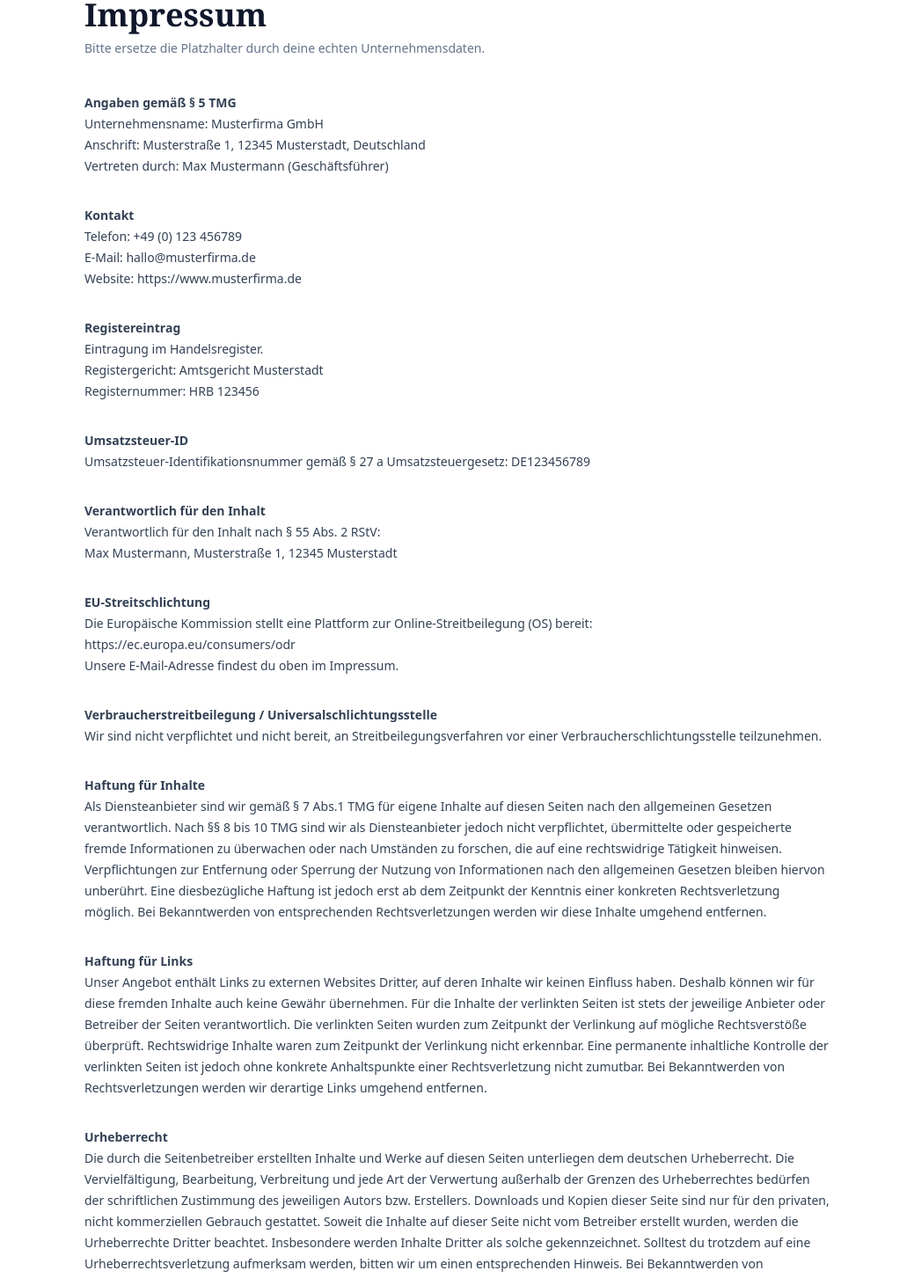
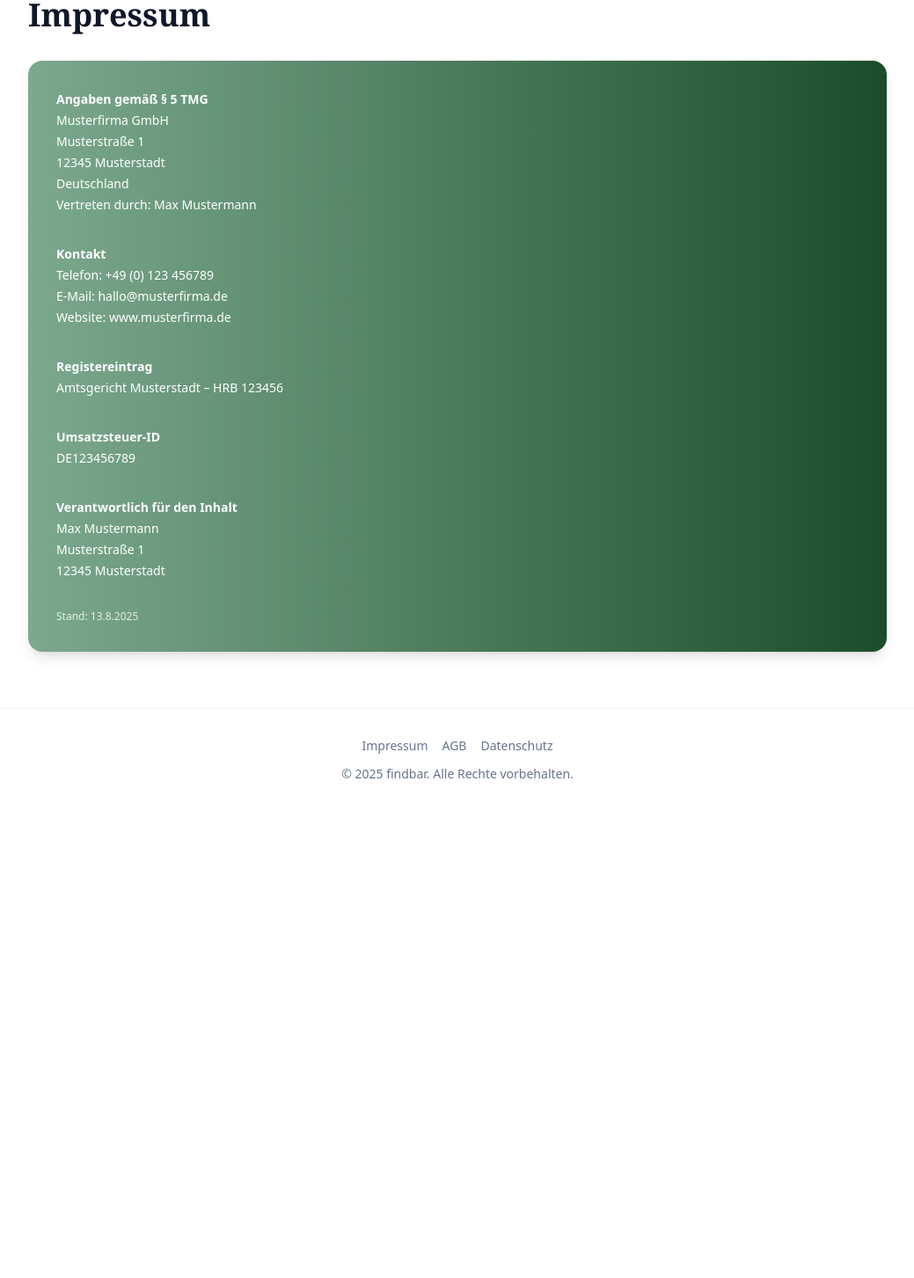
Before and after one commit to lennartnm/findbar_website, a Next.js app: page /impressum in a window 1280 px wide. Shown: the part 140-1593 px from the top of the page at 88% size, without its empty margins (120-1159 px from the left). After the commit the page ends 1062 px from the top, so only its background shows below. Built offline with nearby package versions, Linux system fonts and the light colour scheme.

Commit message:
Update page.tsx

```diff
--- a/src/app/impressum/page.tsx
+++ b/src/app/impressum/page.tsx
@@ -3,13 +3,15 @@
 import React from "react";
 import { Button } from "@/components/ui/button";
 
-/* ---------- Header aus deiner Startseite (leicht angepasst) ---------- */
+const RG600 = "#1b4d2b"; // Racing Green
+const RG300 = "#7ca98e";
+const serifClass = "font-serif";
+
 function Header() {
   return (
     <header className="border-b border-slate-100 bg-white">
       <div className="mx-auto flex max-w-7xl items-center justify-center gap-8 px-6 py-4">
         <nav className="flex flex-wrap gap-6">
-          {/* Verlinkungen zeigen auf die Startseite mit Ankern */}
           <a href="/#blog" className="text-sm" style={{ color: "#334155" }}>
             Blog-Beispiele
           </a>
@@ -33,26 +35,33 @@ function Header() {
   );
 }
 
-/* ---------- Impressum Inhalt (Vorlage) ---------- */
 export default function ImpressumPage() {
   return (
     <div className="bg-white text-slate-900">
       <Header />
 
-      <main className="w-full max-w-4xl mx-auto px-6 py-16">
-        <h1 className="text-3xl md:text-4xl font-serif font-semibold">Impressum</h1>
-        <p className="mt-2 text-sm text-slate-500">
-          Bitte ersetze die Platzhalter durch deine echten Unternehmensdaten.
-        </p>
+      <main className="w-full max-w-5xl mx-auto px-6 py-16">
+        <h1 className={`text-3xl md:text-4xl ${serifClass} font-semibold mb-8`}>
+          Impressum
+        </h1>
 
-        <section className="mt-10 space-y-8 text-sm leading-6 text-slate-700">
+        {/* Grüne Box wie Benefits Section */}
+        <div
+          className="rounded-2xl text-white p-8 shadow-lg"
+          style={{
+            background: `linear-gradient(90deg, ${RG300}, ${RG600})`,
+          }}
+        >
+          <div className="space-y-8 text-sm leading-6">
             <div>
               <h2 className="font-semibold">Angaben gemäß § 5 TMG</h2>
               <p>
-              <span className="font-medium">Unternehmensname:</span> Musterfirma GmbH<br />
-              <span className="font-medium">Anschrift:</span> Musterstraße 1, 12345 Musterstadt, Deutschland<br />
-              <span className="font-medium">Vertreten durch:</span> Max Mustermann (Geschäftsführer)
+                Musterfirma GmbH<br />
+                Musterstraße 1<br />
+                12345 Musterstadt<br />
+                Deutschland
               </p>
+              <p>Vertreten durch: Max Mustermann</p>
             </div>
 
             <div>
@@ -60,108 +69,38 @@ export default function ImpressumPage() {
               <p>
                 Telefon: +49 (0) 123 456789<br />
                 E-Mail: hallo@musterfirma.de<br />
-              Website: https://www.musterfirma.de
+                Website: www.musterfirma.de
               </p>
             </div>
 
             <div>
               <h2 className="font-semibold">Registereintrag</h2>
               <p>
-              Eintragung im Handelsregister.<br />
-              Registergericht: Amtsgericht Musterstadt<br />
-              Registernummer: HRB 123456
+                Amtsgericht Musterstadt – HRB 123456
               </p>
             </div>
 
             <div>
               <h2 className="font-semibold">Umsatzsteuer-ID</h2>
-            <p>
-              Umsatzsteuer-Identifikationsnummer gemäß § 27 a Umsatzsteuergesetz: DE123456789
-            </p>
+              <p>DE123456789</p>
             </div>
 
             <div>
               <h2 className="font-semibold">Verantwortlich für den Inhalt</h2>
               <p>
-              Verantwortlich für den Inhalt nach § 55 Abs. 2 RStV:<br />
-              Max Mustermann, Musterstraße 1, 12345 Musterstadt
+                Max Mustermann<br />
+                Musterstraße 1<br />
+                12345 Musterstadt
               </p>
             </div>
 
-          <div>
-            <h2 className="font-semibold">EU-Streitschlichtung</h2>
-            <p>
-              Die Europäische Kommission stellt eine Plattform zur Online-Streitbeilegung (OS) bereit:
-              <br />
-              https://ec.europa.eu/consumers/odr
-              <br />
-              Unsere E-Mail-Adresse findest du oben im Impressum.
+            <p className="text-xs text-white/80">
+              Stand: {new Date().toLocaleDateString("de-DE")}
             </p>
           </div>
-
-          <div>
-            <h2 className="font-semibold">Verbraucher­streitbeilegung / Universal­schlichtungsstelle</h2>
-            <p>
-              Wir sind nicht verpflichtet und nicht bereit, an Streitbeilegungsverfahren vor einer
-              Verbraucherschlichtungsstelle teilzunehmen.
-            </p>
         </div>
-
-          <div>
-            <h2 className="font-semibold">Haftung für Inhalte</h2>
-            <p>
-              Als Diensteanbieter sind wir gemäß § 7 Abs.1 TMG für eigene Inhalte auf diesen Seiten nach den
-              allgemeinen Gesetzen verantwortlich. Nach §§ 8 bis 10 TMG sind wir als Diensteanbieter jedoch nicht
-              verpflichtet, übermittelte oder gespeicherte fremde Informationen zu überwachen oder nach Umständen zu
-              forschen, die auf eine rechtswidrige Tätigkeit hinweisen. Verpflichtungen zur Entfernung oder Sperrung
-              der Nutzung von Informationen nach den allgemeinen Gesetzen bleiben hiervon unberührt. Eine
-              diesbezügliche Haftung ist jedoch erst ab dem Zeitpunkt der Kenntnis einer konkreten Rechtsverletzung
-              möglich. Bei Bekanntwerden von entsprechenden Rechtsverletzungen werden wir diese Inhalte umgehend
-              entfernen.
-            </p>
-          </div>
-
-          <div>
-            <h2 className="font-semibold">Haftung für Links</h2>
-            <p>
-              Unser Angebot enthält Links zu externen Websites Dritter, auf deren Inhalte wir keinen Einfluss haben.
-              Deshalb können wir für diese fremden Inhalte auch keine Gewähr übernehmen. Für die Inhalte der
-              verlinkten Seiten ist stets der jeweilige Anbieter oder Betreiber der Seiten verantwortlich. Die
-              verlinkten Seiten wurden zum Zeitpunkt der Verlinkung auf mögliche Rechtsverstöße überprüft. Rechtswidrige
-              Inhalte waren zum Zeitpunkt der Verlinkung nicht erkennbar. Eine permanente inhaltliche Kontrolle der
-              verlinkten Seiten ist jedoch ohne konkrete Anhaltspunkte einer Rechtsverletzung nicht zumutbar. Bei
-              Bekanntwerden von Rechtsverletzungen werden wir derartige Links umgehend entfernen.
-            </p>
-          </div>
-
-          <div>
-            <h2 className="font-semibold">Urheberrecht</h2>
-            <p>
-              Die durch die Seitenbetreiber erstellten Inhalte und Werke auf diesen Seiten unterliegen dem deutschen
-              Urheberrecht. Die Vervielfältigung, Bearbeitung, Verbreitung und jede Art der Verwertung außerhalb der
-              Grenzen des Urheberrechtes bedürfen der schriftlichen Zustimmung des jeweiligen Autors bzw. Erstellers.
-              Downloads und Kopien dieser Seite sind nur für den privaten, nicht kommerziellen Gebrauch gestattet.
-              Soweit die Inhalte auf dieser Seite nicht vom Betreiber erstellt wurden, werden die Urheberrechte Dritter
-              beachtet. Insbesondere werden Inhalte Dritter als solche gekennzeichnet. Solltest du trotzdem auf eine
-              Urheberrechtsverletzung aufmerksam werden, bitten wir um einen entsprechenden Hinweis. Bei Bekanntwerden
-              von Rechtsverletzungen entfernen wir derartige Inhalte umgehend.
-            </p>
-          </div>
-
-          <div>
-            <h2 className="font-semibold">Bildnachweise</h2>
-            <p>
-              Bildquellen/Stockfotos: Bitte hier Quellen angeben (z. B. Unsplash, Shutterstock) oder entfernen.
-            </p>
-          </div>
-
-          <p className="text-xs text-slate-500">
-            Stand: {new Date().toLocaleDateString("de-DE")}
-          </p>
-        </section>
       </main>
 
-      {/* ---------- Footer aus deiner Startseite (Links angepasst) ---------- */}
       <footer className="border-t border-slate-100 py-8 text-center text-sm text-slate-500">
         <div className="space-x-4">
           <a href="/impressum">Impressum</a>
```
Lines whose indentation alone changed are shown as unchanged.
